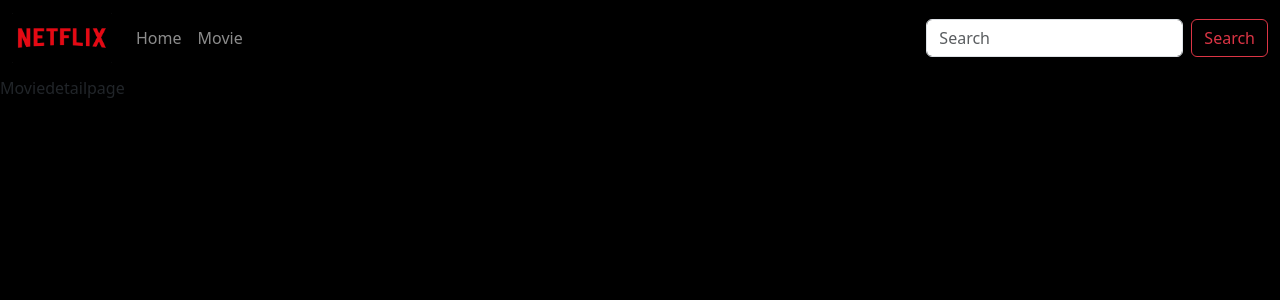
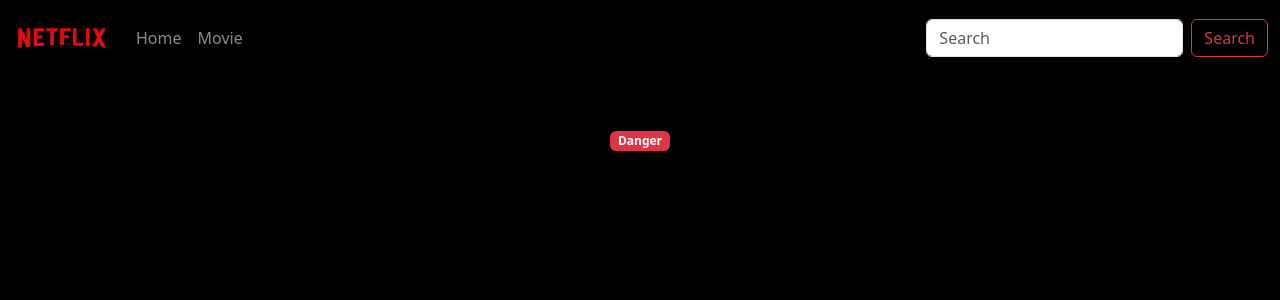
Before and after one commit to YUGyuSang/Netfilx-react, a React (Create React App) app: page /movies/1 in a window 1280 px wide. Shown: the top 300 px of the page. Built offline with nearby package versions, Linux system fonts and the light colour scheme.

Commit message:
fix:MovieDetailPage

```diff
--- a/src/common/MovieCard/MovieCard.jsx
+++ b/src/common/MovieCard/MovieCard.jsx
@@ -1,10 +1,17 @@
-import React from 'react'
+import {React} from 'react'
 import { Badge } from 'react-bootstrap'
 import './MovieCard.style.css'
 import { useMovieGenreQuery } from '../../hooks/useMovieGenre'
+import { Outlet, useNavigate } from 'react-router-dom';
+import Moviedetailpage from '../../pages/MovieDetail/Moviedetailpage';
 const MovieCard = ({movie}) => {
 
   const {data:genreData} = useMovieGenreQuery() // data: 이름을 다시 재정의 한다는 의미이다.
+  const navigate = useNavigate();
+
+  const movieCardTarget = () =>{
+    navigate(`/movies/${movie.id}`);
+  }
 
   const showGenre = (genreIdList)=>{
     if(!genreData)return []
@@ -16,7 +23,7 @@ const MovieCard = ({movie}) => {
     return genreNameList
   }
   return (
-    <div className='movie-card' style={{backgroundImage:"url("+`https://media.themoviedb.org/t/p/w600_and_h900_bestv2/${movie.poster_path}`+")"}}>
+    <div onClick={movieCardTarget} className='movie-card' style={{backgroundImage:"url("+`https://media.themoviedb.org/t/p/w600_and_h900_bestv2/${movie.poster_path}`+")"}}>
 
       <div className='overlay'>
         <h1 className='movietitle'>{movie.title}</h1>
--- a/src/pages/Homepage/components/Banner/Banner.style.css
+++ b/src/pages/Homepage/components/Banner/Banner.style.css
@@ -1,5 +1,5 @@
 .banner{
-    height: 56vh;
+    height: 60vh;
     background-position: left;
     background-repeat: no-repeat;
     background-size: cover;
@@ -9,7 +9,7 @@
     background: linear-gradient(to top, black,transparent);
     position: absolute;
     left: 0;
-    height: 56vh;
+    height: 60vh;
     width: 100%;
 }
 .banner-text-area{
--- a/src/pages/MovieDetail/Moviedetail.style.css
+++ b/src/pages/MovieDetail/Moviedetail.style.css
@@ -0,0 +1,5 @@
+.container{
+    display: flex;
+    justify-content:center;
+    margin-top: 50px;
+}
--- a/src/pages/MovieDetail/Moviedetailpage.jsx
+++ b/src/pages/MovieDetail/Moviedetailpage.jsx
@@ -1,9 +1,18 @@
 import React from 'react'
+import Badge from 'react-bootstrap/Badge';
+import './Moviedetail.style.css'
 
 const Moviedetailpage = () => {
   return (
-    <div>
-      Moviedetailpage
+    <div className='ct'>
+    <div className='container'>
+      <div>
+        {/* <img src={`https://media.themoviedb.org/t/p/w600_and_h900_bestv2/${movie.poster_path.id}`} alt="#" /> */}
+      </div>
+      <div>
+        <Badge bg="danger">Danger</Badge>
+      </div>
+    </div>
     </div>
   )
 }
```
